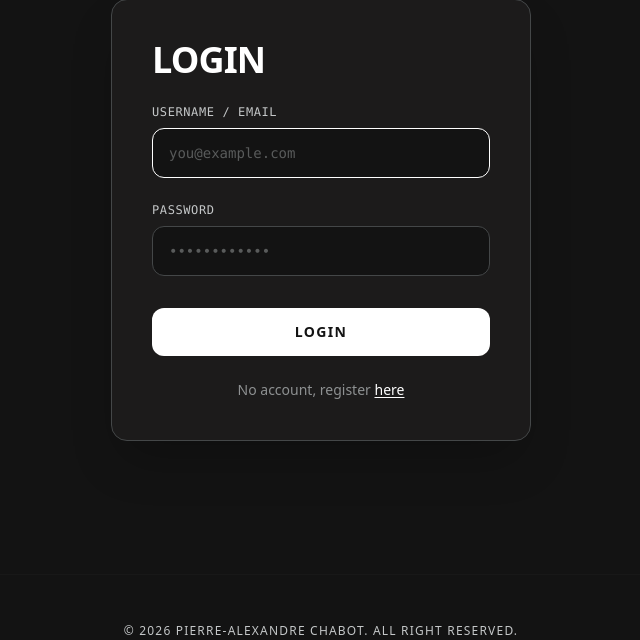
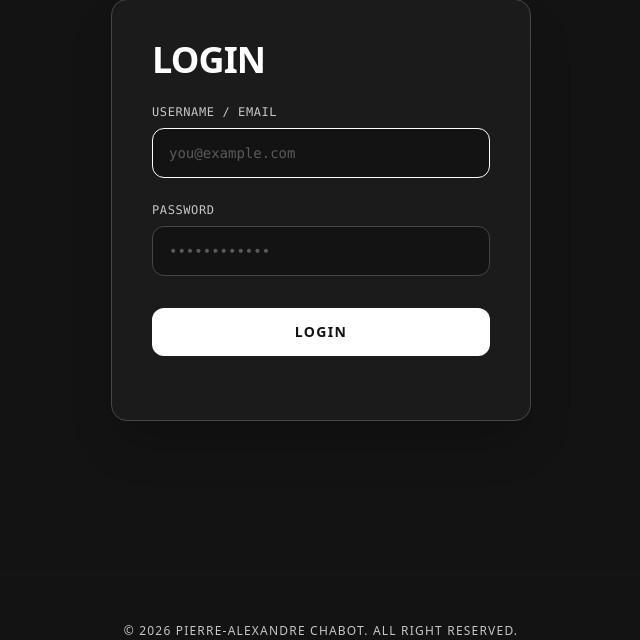
Before and after one commit to Chab2005/Log-keeper, a Laravel app: page /login in a window 1280 px wide. Shown: the part 113-753 px from the top of the page, without its empty margins (319-959 px from the left). Run offline with Laravel 12, Linux system fonts and the light colour scheme; style sheets or scripts are compiled from the project's sources.

Commit message:
feat : remove way for new user to access register

```diff
--- a/resources/views/components/auth/login-form.blade.php
+++ b/resources/views/components/auth/login-form.blade.php
@@ -17,6 +17,5 @@
     />
 
     <x-slot:footer>
-        No account, register <a href="{{ route('register') }}" class="auth-form__link">here</a>
     </x-slot:footer>
 </x-auth.form>
```
